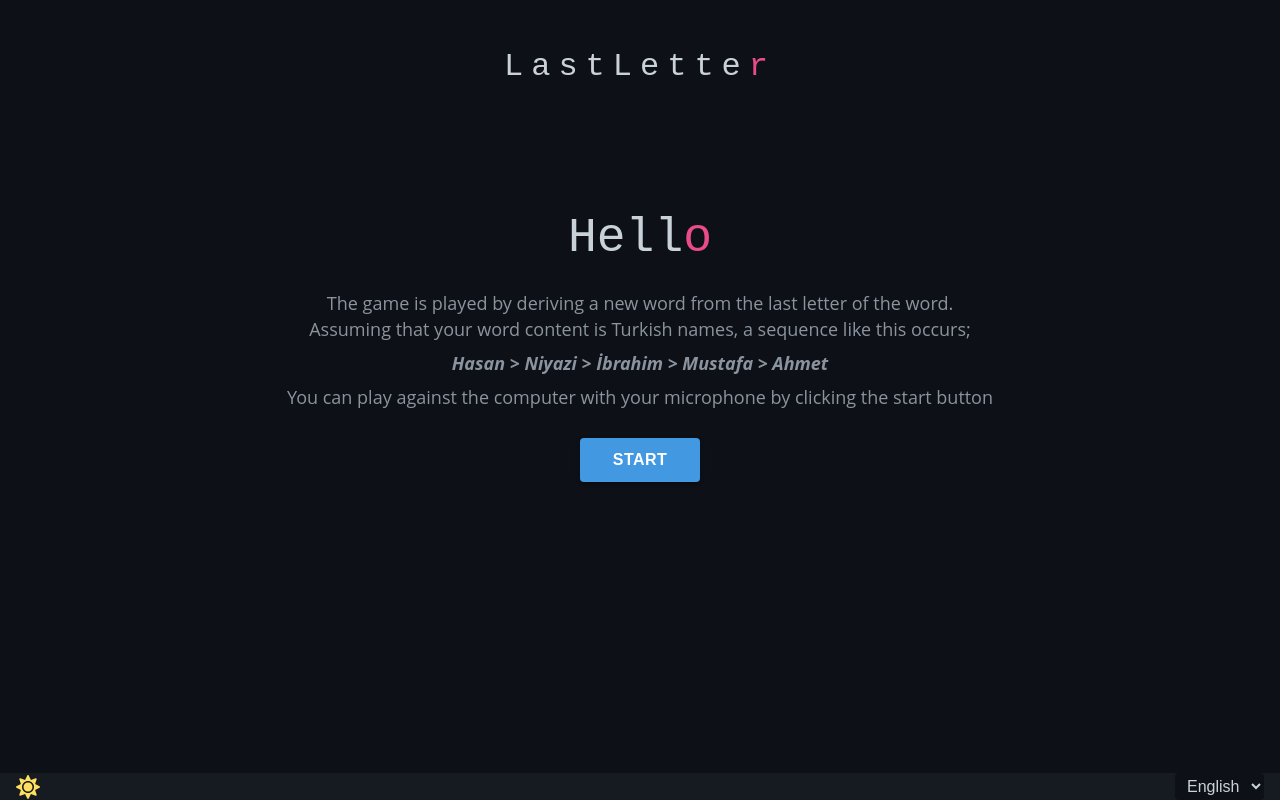
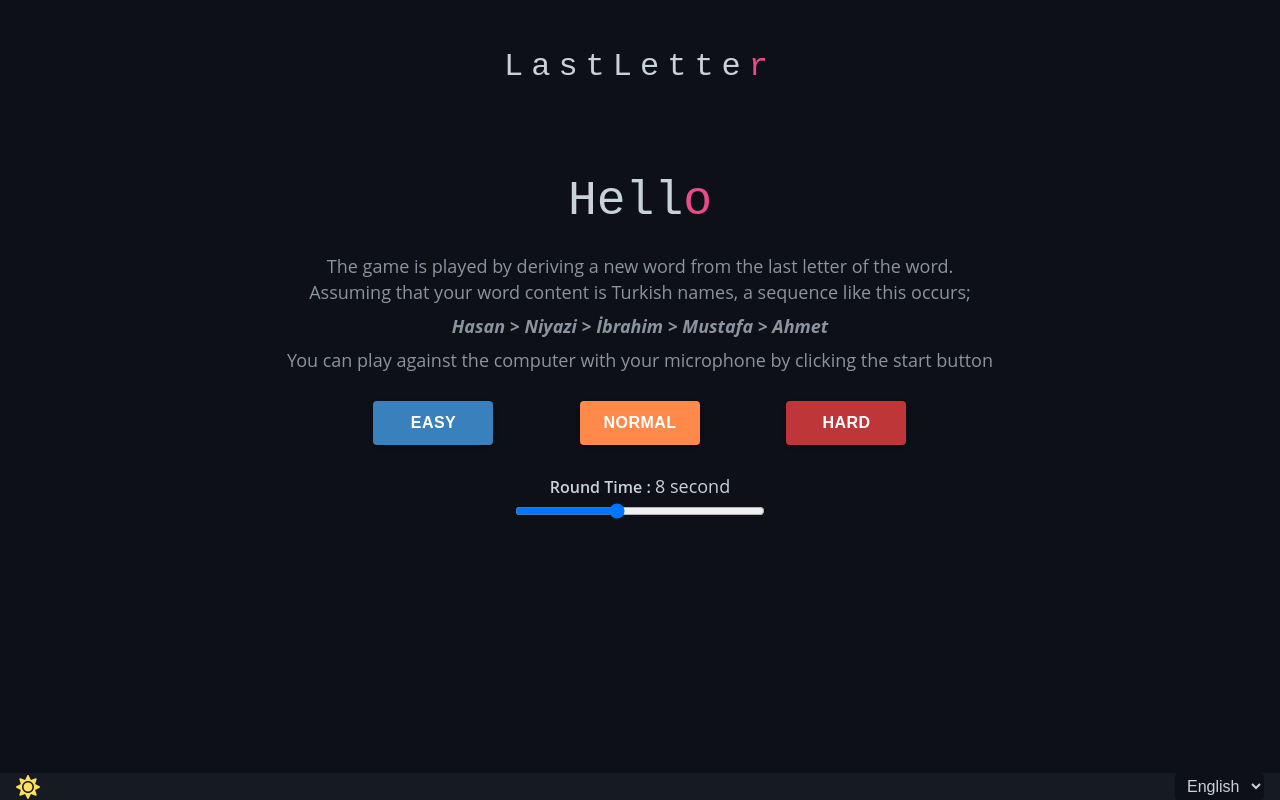
Before and after one commit to alicanerdurmaz/last-letter, a React (Create React App) app: page / in a window 1280 px wide. Built offline with nearby package versions, Linux system fonts and the light colour scheme.

Commit message:
round timer

```diff
--- a/src/components/Button/Button.module.scss
+++ b/src/components/Button/Button.module.scss
@@ -1,7 +1,7 @@
 .button {
   user-select: none;
   border: none;
-  background-color: var(--c-secondary);
+
   color: white;
 
   min-width: 64px;
@@ -16,10 +16,6 @@
   box-shadow: 0px 3px 1px -2px rgb(0 0 0 / 20%), 0px 2px 2px 0px rgb(0 0 0 / 14%), 0px 1px 5px 0px rgb(0 0 0 / 12%);
   transition: background-color 250ms cubic-bezier(0.4, 0, 0.2, 1) 0ms, box-shadow 250ms cubic-bezier(0.4, 0, 0.2, 1) 0ms,
     border 250ms cubic-bezier(0.4, 0, 0.2, 1) 0ms;
-
-  &:hover {
-    background-color: #2b6cb0;
-  }
 
   &:active {
     box-shadow: 0px 5px 5px -3px rgb(0 0 0 / 20%), 0px 8px 10px 1px rgb(0 0 0 / 14%), 0px 3px 14px 2px rgb(0 0 0 / 12%);
@@ -52,3 +48,44 @@
     padding: 0.25em 0.5em;
   }
 }
+
+.primary {
+  background-color: #4299e1d2;
+  &:hover {
+    background-color: #2b6bb0ce;
+  }
+}
+.warning {
+  background-color: #ff884b;
+  &:hover {
+    background-color: #ff874ba9;
+  }
+}
+.error {
+  background-color: #e53e3ed2;
+  &:hover {
+    background-color: #c53030a1;
+  }
+}
+
+.roundTimer {
+  margin-top: 2rem;
+  display: flex;
+  justify-content: center;
+  align-items: center;
+  flex-direction: column;
+
+  label {
+    margin-bottom: 0.5rem;
+    font-weight: 600;
+  }
+
+  span {
+    font-weight: 400;
+    font-size: 1.125rem;
+  }
+
+  input {
+    width: 250px;
+  }
+}
--- a/src/components/Button/Button.tsx
+++ b/src/components/Button/Button.tsx
@@ -5,10 +5,11 @@ interface IProps {
   className?: string
   onClick?: (event: React.MouseEvent<HTMLButtonElement, MouseEvent>) => void
   children: string
+  color?: 'primary' | 'warning' | 'error'
 }
-const Button = ({ className, onClick, children }: IProps) => {
+const Button = ({ className, onClick, children, color = 'primary' }: IProps) => {
   return (
-    <button className={cx(styles.button, className)} onClick={() => console.log('clicked')}>
+    <button className={cx(styles.button, styles[color], className)} onClick={() => console.log('clicked')}>
       {children}
     </button>
   )
--- /dev/null
+++ b/src/components/Button/RoundTimer.tsx
@@ -0,0 +1,26 @@
+import { useState } from 'react'
+
+import styles from './Button.module.scss'
+
+const RoundTimer = () => {
+  const [roundTime, setRoundTime] = useState(8)
+
+  return (
+    <div className={styles.roundTimer}>
+      <label htmlFor='volume'>
+        Round Time : <span>{roundTime} second</span>
+      </label>
+      <input
+        type='range'
+        id='time'
+        name='time'
+        min='0'
+        max='20'
+        value={roundTime}
+        onChange={(e) => setRoundTime(parseInt(e.target.value))}
+      />
+    </div>
+  )
+}
+
+export default RoundTimer
--- a/src/components/Text/GameDescription.module.scss
+++ b/src/components/Text/GameDescription.module.scss
@@ -20,6 +20,12 @@
   font-style: italic;
 }
 
-.start {
-  width: 120px;
+.btnGroup {
+  display: flex;
+  justify-content: space-evenly;
+  align-items: center;
+
+  button {
+    width: 120px;
+  }
 }
--- a/src/components/Text/GameDescription.tsx
+++ b/src/components/Text/GameDescription.tsx
@@ -1,12 +1,13 @@
-import React from 'react'
 import { useInternalizationCtx } from '../../context/Internalization/InternalizationContext'
 import LastLetter from './LastLetter'
 import Button from '../Button/Button'
 
 import styles from './GameDescription.module.scss'
+import RoundTimer from '../Button/RoundTimer'
 
 const GameDescription = () => {
   const { t } = useInternalizationCtx()
+
   return (
     <div className={styles.container}>
       <h1 className={styles.word}>
@@ -24,7 +25,13 @@ const GameDescription = () => {
         <p>{t('gameDesc-3')}</p>
       </div>
 
-      <Button className={styles.start}>{t('start')}</Button>
+      <div className={styles.btnGroup}>
+        <Button color='primary'>{t('easy')}</Button>
+        <Button color='warning'>{t('normal')}</Button>
+        <Button color='error'>{t('hard')}</Button>
+      </div>
+
+      <RoundTimer />
     </div>
   )
 }
--- a/src/context/Internalization/en.json
+++ b/src/context/Internalization/en.json
@@ -7,5 +7,9 @@
   "gameDesc-3": "You can play against the computer with your microphone by clicking the start button",
 
   "turkish": "Turkish",
-  "english": "English"
+  "english": "English",
+
+  "easy": "Easy",
+  "normal": "Normal",
+  "hard": "Hard"
 }
--- a/src/context/Internalization/tr.json
+++ b/src/context/Internalization/tr.json
@@ -7,5 +7,9 @@
   "gameDesc-3": "Hemen Başla buttonuna tıklayarak mikrofonun ile bilgisayara karşı oynayabilirsin !",
 
   "turkish": "Türkçe",
-  "english": "İngilizce"
+  "english": "İngilizce",
+
+  "easy": "Kolay",
+  "normal": "Orta",
+  "hard": "Zor"
 }
```
